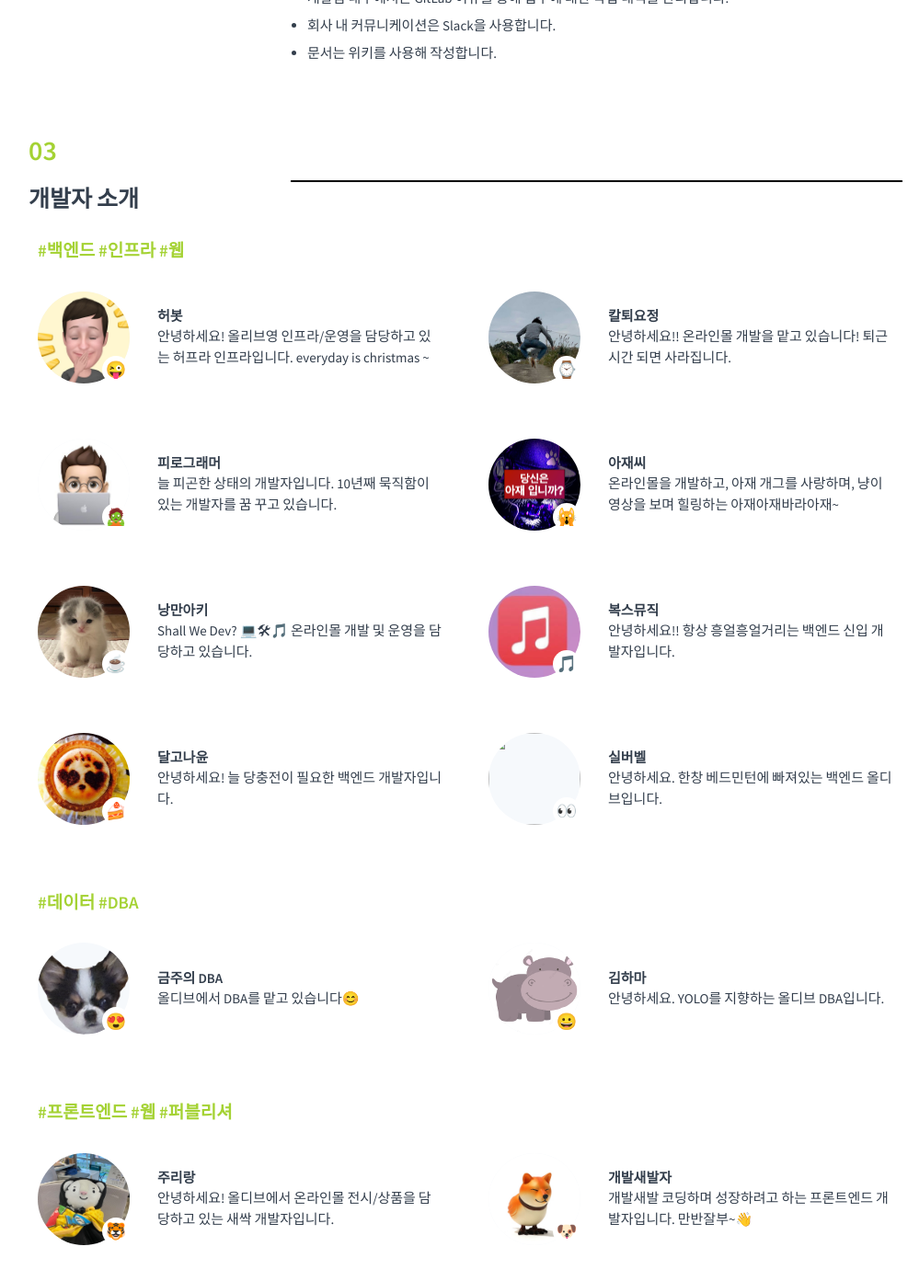
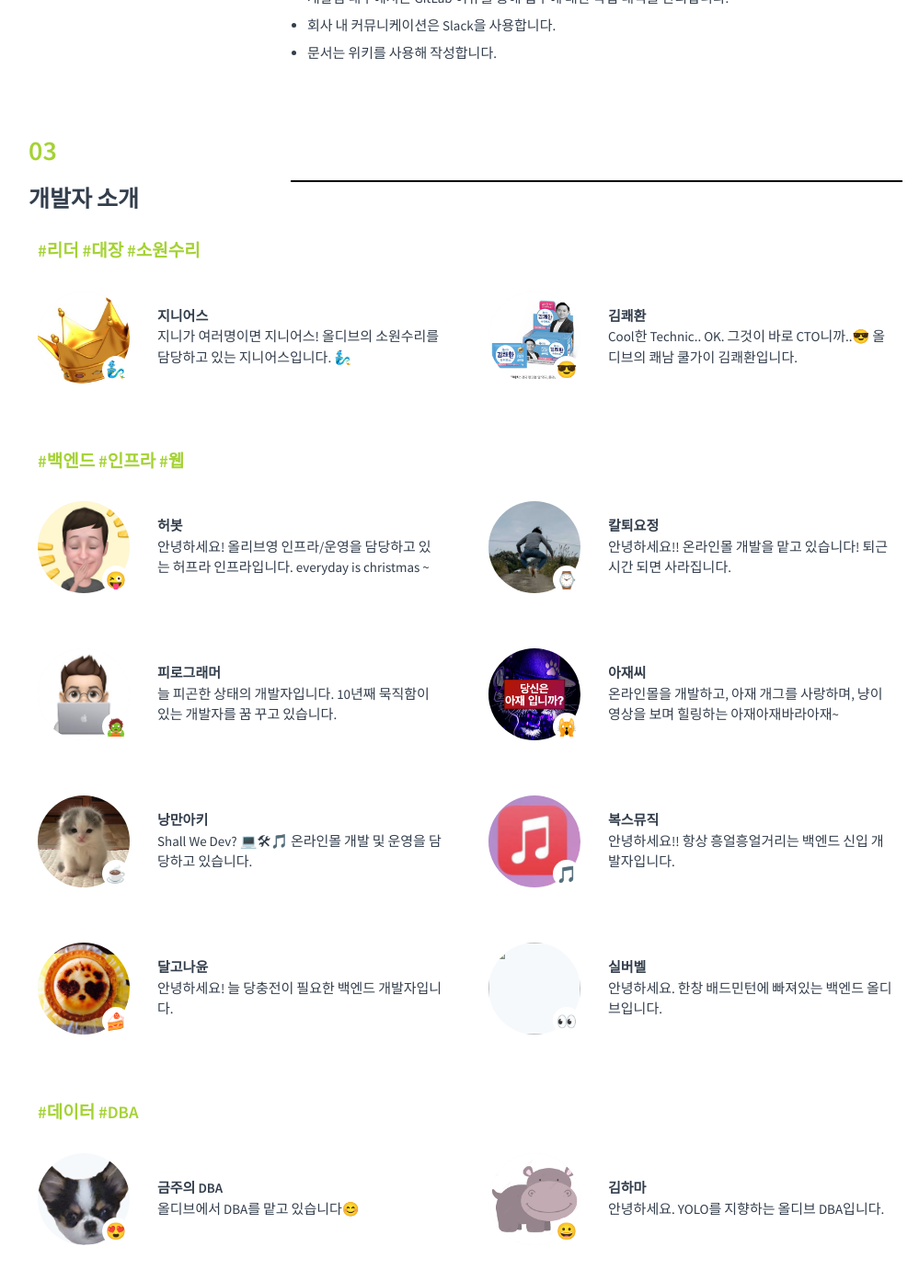
Before and after one commit to tedpark/oy-alldev.github.io, a Jekyll site: the page built from about/index.md, in a window 1280 px wide and 1400 px high, scrolled down 1195 px. Shown: the top 1393 px of the window at 92% size, without its empty margins (134-1133 px from the left). Built offline with Jekyll 4.4.1, drawn with Linux system fonts in a browser that asks for light colours.

Commit message:
feature/구성원 leader 타입 추가 및 구성원 등록

```diff
--- a/_data/members.yml
+++ b/_data/members.yml
@@ -5,6 +5,7 @@
 ## name: 닉네임
 ## emoji: 이모지
 ## comment: 한줄설명
+## group: 소속 [leader | backend | data | frontend | app]
 
 - id: 834588
   name: 개발요정
@@ -111,5 +112,17 @@
 - id : 834986
   emoji : 👀
   name : 실버벨
-  comment : 안녕하세요. 한창 베드민턴에 빠져있는 백엔드 올디브입니다.
+  comment : 안녕하세요. 한창 배드민턴에 빠져있는 백엔드 올디브입니다.
   group : backend
+
+- id: 834001
+  emoji: 🧞‍♂️
+  name: 지니어스
+  comment: 지니가 여러명이면 지니어스! 올디브의 소원수리를 담당하고 있는 지니어스입니다. 🧞‍♂️
+  group: leader
+
+- id: 834002
+  emoji: 😎️
+  name: 김쾌환
+  comment: Cool한 Technic.. OK. 그것이 바로 CTO니까..😎 올디브의 쾌남 쿨가이 김쾌환입니다.
+  group: leader
--- a/about/index.md
+++ b/about/index.md
@@ -43,6 +43,15 @@ title: 개발팀 소개
                 <h1 class="subtitle">개발자 소개</h1>
                 <div class="divider"></div>
                 <div class="group">
+                    <div class="group-name">#리더 #대장 #소원수리</div>
+                    <ul class="member">
+                        {% assign members = site.data.members | where: 'group', 'leader' | sort: 'id' %}
+                        {% for member in members %}
+                            {% include about-member.html %}
+                        {% endfor %}
+                    </ul>
+                </div>
+                <div class="group">
                     <div class="group-name">#백엔드 #인프라 #웹</div>
                     <ul class="member">
                         {% assign members = site.data.members | where: 'group', 'backend' | sort: 'id' %}
```
